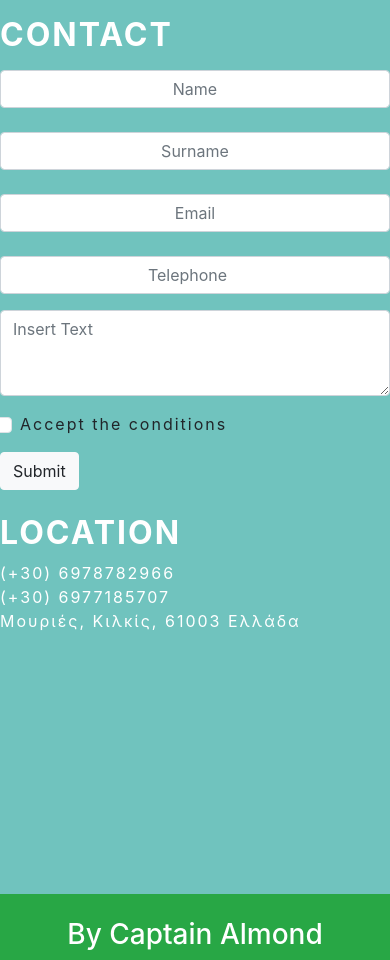
After one commit to dkarakost/site, a Flask app: page /Contact in a window 390 px wide. The commit adds this page. Shown: the part 560-1520 px from the top of the page. Run offline with Flask 3, Linux system fonts and the light colour scheme; tables that the repository leaves empty hold one stand-in row (values such as "Sample post"); some libraries are stand-ins or nearby versions.

Commit message:
Created new files and updated alsmost all of them

```diff
--- a/app.py
+++ b/app.py
@@ -1,8 +1,33 @@
 from flask import Flask, render_template, url_for, request, flash,redirect
+from flask_sqlalchemy import SQLAlchemy
+from flask_wtf import FlaskForm
+from wtforms import StringField, SubmitField
+from wtforms.validators import DataRequired
 
 
 app = Flask(__name__)
 app.secret_key ="mitsiomitsio"
+app.config['SQLALCHEMY_DATABASE_URI'] = 'sqlite:///users.sqlite3'
+
+#Initialize the database
+db = SQLAlchemy(app)
+
+class User(db.Model,):
+    id = db.Column(db.Integer, primary_key=True)
+    email = db.Column(db.String(100), unique=True)
+    password = db.Column(db.String(100))
+    first_name = db.Column(db.String(100))
+
+# Ensure to create a function to return a string when we add something
+def __repr__(self):
+    return "<User %r>" % self.email
+
+with app.app_context():
+    db.create_all()
+
+class Userform(FlaskForm):
+    name = StringField("Name", validators = [DataRequired()])
+
 
 @app.route("/")
 def home():
@@ -14,15 +39,42 @@ def greet():
     flash("Hello " + str(request.form['name_input'] + ", great to see you"))
     return render_template("base.html")
 
+
 @app.route("/login", methods=["POST","GET"])
 def login():
     return render_template("login.html")
 
+@app.route("/Sign-up", methods = ["POST","GET"])
+def Sign_up():
+    if request.method == 'POST':
+        email = request.form.get("email")
+        firstname = request.form.get("firstname")
+        password = request.form.get("password")
+        password2 = request.form.get("password2")
 
+        if len(email) < 4:
+            flash("email should be greater than 4 characters. ", category="error")
+        elif len(firstname) < 2:
+            flash("First name should be greater than 1 character. ", category="error")
+        elif password != password2:
+            flash("Passwords dont match. ", category="error")
+        elif len(password) < 7:
+            flash("Password should have at least 7 characters", category="error")
+        else:
+            flash("Account created!", category="success")
+    return render_template("Sign_up.html")
 
-@app.route("/contact")
-def contact():
-    pass
+@app.route("/Products", methods=["GET"])
+def Products():
+    return render_template("products.html")
+
+@app.route("/Blog",methods=["GET"])
+def Blog():
+    return render_template("Blog.html")
+
+@app.route("/Contact", methods=["GET"])
+def Contact():
+    return render_template("contact.html")
 
 
 
--- a/static/css/main.css
+++ b/static/css/main.css
@@ -1,7 +1,22 @@
     body {
-    background-color: slategray;
+        background-color: #70c3be;
         text-align: center;
 
+    }
+
+    .button-container {
+        position: relative; /* Set container position to relative */
+        text-align: right; /* Align buttons to the right within the container */
+    }
+
+    .button {
+        position: absolute; /* Set button position to absolute */
+        top: 0; /* Position the buttons at the top of the container */
+        right: 0; /* Position the buttons at the right of the container */
+        margin-top: 10px; /* Add some margin between the buttons and the top */
+        padding: 10px 20px; /* Add padding to buttons */
+        border-radius: 5px; /* Add border radius to buttons */
+        cursor: pointer; /* Change cursor to pointer on hover */
     }
 
     p {
@@ -12,11 +27,25 @@ p {
 
     }
 
+
     img {
         margin: 60px 0 30px 0;
         width: 300px;
+    }
 
+    .image-container {
+        width: 200px; /* Set the width of the container */
+        height: 200px; /* Set the height of the container */
+        overflow: hidden; /* Hide any content that overflows the container */
     }
+
+    .cropped-image {
+        width: 100%; /* Make the image fill the container horizontally */
+        height: auto; /* Maintain the aspect ratio of the image */
+        clip: rect(0px, 100px, 200px, 200px); /* Specify the clipping region (top, right, bottom, left) */
+    }
+
+
 
     input {
         width: 300px;
@@ -40,3 +69,59 @@ input {
         cursor: pointer;
 
     }
+
+    #contatti{
+        background-color: #70c3be;
+        letter-spacing: 2px;
+    }
+    #contatti a{
+        color: #fff;
+        text-decoration: none;
+    }
+
+
+    @media (max-width: 575.98px) {
+
+        #contatti{padding-bottom: 800px;}
+        #contatti .maps iframe{
+        width: 100%;
+        height: 450px;
+        }
+    }
+
+
+    @media (min-width: 576px) {
+
+        #contatti{padding-bottom: 800px;}
+
+        #contatti .maps iframe{
+        width: 100%;
+        height: 450px;
+        }
+    }
+
+    @media (min-width: 768px) {
+
+        #contatti{padding-bottom: 350px;}
+
+        #contatti .maps iframe{
+        width: 100%;
+        height: 850px;
+        }
+    }
+
+    @media (min-width: 992px) {
+        #contatti{padding-bottom: 200px;}
+
+        #contatti .maps iframe{
+        width: 100%;
+        height: 700px;
+        }
+    }
+
+
+    #author a{
+        color: #fff;
+        text-decoration: none;
+
+    }
--- /dev/null
+++ b/templates/Sign_up.html
@@ -0,0 +1 @@
+<h1>Sign-up<h1>
--- /dev/null
+++ b/templates/contact.html
@@ -0,0 +1,116 @@
+<!DOCTYPE html>
+
+<html>
+    <head>
+        <meta charset="utf-8">
+        <meta http-equiv="X-UA-Compatible" content="IE=edge">
+        <title>Contact</title>
+        <meta name="description" content="">
+        <meta name="viewport" content="width=device-width, initial-scale=1">
+        <link href="https://cdn.jsdelivr.net/npm/bootstrap@5.3.3/dist/css/bootstrap.min.css" rel="stylesheet"
+              integrity="sha384-QWTKZyjpPEjISv5WaRU9OFeRpok6YctnYmDr5pNlyT2bRjXh0JMhjY6hW+ALEwIH" crossorigin="anonymous">
+        <link rel="stylesheet" href="static/css/main.css">
+        <link href="//maxcdn.bootstrapcdn.com/bootstrap/4.1.1/css/bootstrap.min.css" rel="stylesheet" id="bootstrap-css">
+        <script src="//maxcdn.bootstrapcdn.com/bootstrap/4.1.1/js/bootstrap.min.js"></script>
+        <script src="//cdnjs.cloudflare.com/ajax/libs/jquery/3.2.1/jquery.min.js"></script>
+    </head>
+    <body>
+        <nav class="navbar navbar-expand-lg bg-body-tertiary">
+            <div class="container-fluid">
+              <a class="navbar-brand" href="/">Home</a>
+              <button class="navbar-toggler" type="button" data-bs-toggle="collapse" data-bs-target="#navbarNav"
+                      aria-controls="navbarNav" aria-expanded="false" aria-label="Toggle navigation">
+                <span class="navbar-toggler-icon"></span>
+              </button>
+              <div class="collapse navbar-collapse" id="navbarNav">
+                <ul class="navbar-nav">
+                  <li class="nav-item">
+                    <a class="nav-link" href="/Products">Products</a>
+                  </li>
+                  <li class="nav-item">
+                    <a class="nav-link" href="/Blog">Blog</a>
+                  </li>
+                  <li class="nav-item">
+                    <a class="nav-link" href="/Contact">Contact</a>
+                  </li>
+                </ul>
+              </div>
+            </div>
+          </nav>
+
+        <div class="row" id="contatti">
+        <div class="container mt-5" >
+
+            <div class="row" style="height:550px;">
+                <div class="col-md-6 maps" >
+                    <iframe src="https://www.google.com/maps/embed?pb=!1m18!1m12!1m3!1d5998.954333094424!2d22.80297219341755!3d41.25494535104694!2m3!1f0!2f0!3f0!3m2!1i1024!2i768!4f13.1!3m3!1m2!1s0x14a9e5f5ad2ec41b%3A0x541c3132cbea2610!2zzqPPhc66zrHOvM65zr3Ouc6sIDYxMCAwMywgzpXOu867zqzOtM6x!5e0!3m2!1sel!2snl!4v1711132023659!5m2!1sel!2snl" width="600" height="450" style="border:0;" allowfullscreen="" loading="lazy" referrerpolicy="no-referrer-when-downgrade"></iframe>
+                </div>
+                <div class="col-md-6">
+                    <h2 class="text-uppercase mt-3 font-weight-bold text-white">Contact</h2>
+                    <form action="">
+                        <div class="row">
+                            <div class="col-lg-6">
+                                <div class="form-group">
+                                    <input type="text" class="form-control mt-2" placeholder="Name" required>
+                                </div>
+                            </div>
+                            <div class="col-lg-6">
+                                <div class="form-group">
+                                    <input type="text" class="form-control mt-2" placeholder="Surname" required>
+                                </div>
+                            </div>
+                            <div class="col-lg-6">
+                                <div class="form-group">
+                                    <input type="email" class="form-control mt-2" placeholder="Email" required>
+                                </div>
+                            </div>
+                            <div class="col-lg-6">
+                                <div class="form-group">
+                                    <input type="number" class="form-control mt-2" placeholder="Telephone" required>
+                                </div>
+                            </div>
+                            <div class="col-12">
+                                <div class="form-group">
+                                    <textarea class="form-control" id="exampleFormControlTextarea1" placeholder="Insert Text" rows="3" required></textarea>
+                                </div>
+                            </div>
+                            <div class="col-12">
+                                <div class="form-group">
+                                    <div class="form-check">
+                                        <input class="form-check-input" type="checkbox" value="" id="invalidCheck2" required>
+                                        <label class="form-check-label" for="invalidCheck2">Accept the conditions</label>
+                                    </div>
+                                </div>
+                            </div>
+                            <div class="col-12">
+                                <button class="btn btn-light" type="submit">Submit</button>
+                            </div>
+                        </div>
+                    </form>
+                    <div class="text-white">
+                    <h2 class="text-uppercase mt-4 font-weight-bold">Location</h2>
+
+                    <i class="fas fa-phone mt-3"></i> <a href="tel:+">(+30) 6978782966</a><br>
+                    <i class="fas fa-phone mt-3"></i> <a href="tel:+">(+30) 6977185707</a><br>
+                    <i class="fas fa-globe mt-3"></i> Μουριές, Κιλκίς, 61003 Ελλάδα<br>
+
+                    <div class="my-4">
+                    <a href=""><i class="fab fa-facebook fa-3x pr-4"></i></a>
+                    <a href=""><i class="fab fa-linkedin fa-3x"></i></a>
+                    </div>
+                    </div>
+                </div>
+
+            </div>
+        </div>
+        </div>
+
+        <div class="row text-center bg-success text-white" id="author">
+            <div class="col-12 mt-4 h3 ">
+            <a href="#">By Captain Almond</a>
+        </div>
+        </div>
+
+
+    </body>
+</html>
```
Also changed, not shown: templates/Blog.html (added, +50 -0 lines), templates/base.html (+16 -10 lines), templates/products.html (added, +8 -0 lines), instance/users.sqlite3 (added), static/Logo_Captain_Almond.-1.png (added). Lines whose indentation alone changed are shown as unchanged.
